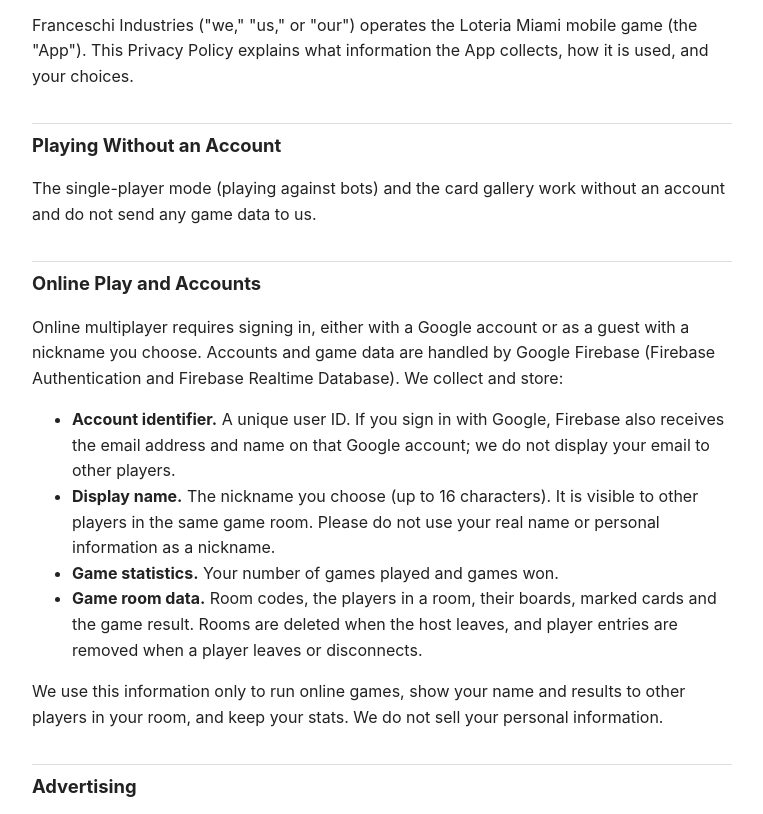
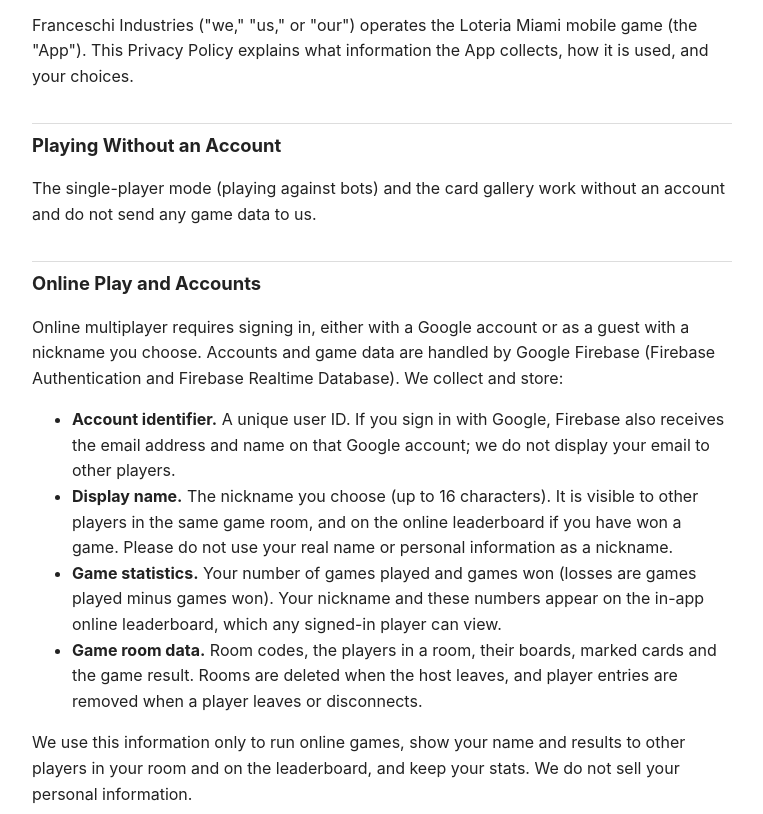
Before and after one commit to juanfranceschi001/franceschi-industries, a plain HTML site: page loteria-miami/privacy.html in a window 1280 px wide. Shown: the part 118-932 px from the top of the page, without its empty margins (258-1021 px from the left). Drawn offline with Linux system fonts and the light colour scheme.

Commit message:
Loteria Miami privacy: mention online leaderboard (nickname + wins/losses)
Co-Authored-By: Claude Sonnet 5.5 <noreply@anthropic.com>

```diff
--- a/loteria-miami/privacy.html
+++ b/loteria-miami/privacy.html
@@ -38,12 +38,12 @@
 
 <ul>
   <li><strong>Account identifier.</strong> A unique user ID. If you sign in with Google, Firebase also receives the email address and name on that Google account; we do not display your email to other players.</li>
-  <li><strong>Display name.</strong> The nickname you choose (up to 16 characters). It is visible to other players in the same game room. Please do not use your real name or personal information as a nickname.</li>
-  <li><strong>Game statistics.</strong> Your number of games played and games won.</li>
+  <li><strong>Display name.</strong> The nickname you choose (up to 16 characters). It is visible to other players in the same game room, and on the online leaderboard if you have won a game. Please do not use your real name or personal information as a nickname.</li>
+  <li><strong>Game statistics.</strong> Your number of games played and games won (losses are games played minus games won). Your nickname and these numbers appear on the in-app online leaderboard, which any signed-in player can view.</li>
   <li><strong>Game room data.</strong> Room codes, the players in a room, their boards, marked cards and the game result. Rooms are deleted when the host leaves, and player entries are removed when a player leaves or disconnects.</li>
 </ul>
 
-<p>We use this information only to run online games, show your name and results to other players in your room, and keep your stats. We do not sell your personal information.</p>
+<p>We use this information only to run online games, show your name and results to other players in your room and on the leaderboard, and keep your stats. We do not sell your personal information.</p>
 
 <h2>Advertising</h2>
 
```
